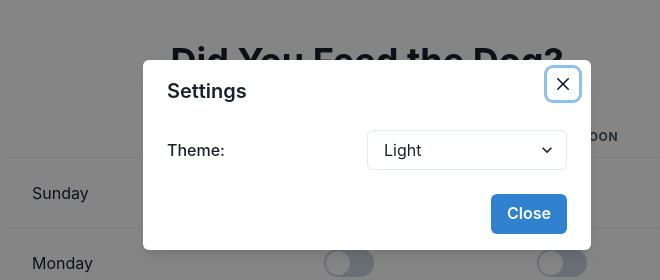
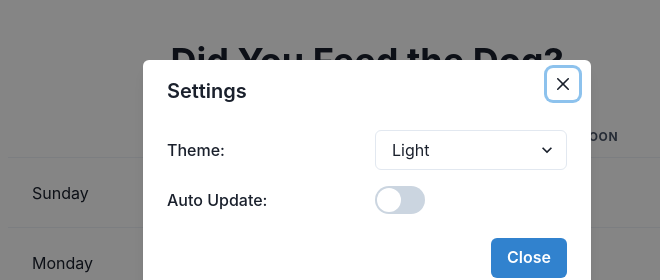
Before and after one commit to Mito9999/dyftd, a React (Create React App) app: page / in a window 1280 px wide. Both pictures are taken after a click on the button "Settings". Shown: the top 280 px of the page, without its empty margins (273-933 px from the left). Built offline with nearby package versions, Linux system fonts and the light colour scheme; no server answers.

Commit message:
Converted settings modal to grid for future features

```diff
--- a/src/components/Modals/SettingsModal.tsx
+++ b/src/components/Modals/SettingsModal.tsx
@@ -1,10 +1,11 @@
 import React from "react";
 import {
   FormControl,
-  Flex,
+  Grid,
   FormLabel,
   Select,
   useColorMode,
+  Switch,
 } from "@chakra-ui/react";
 import ModalTemplate from "./ModalTemplate";
 
@@ -14,17 +15,18 @@ const SettingsModal: React.FC = () => {
   return (
     <ModalTemplate title="Settings" closeButton="Close">
       <FormControl>
-        <Flex justify="space-between" align="center">
+        <Grid templateColumns="1fr 1fr" alignItems="center" gap={4}>
           <FormLabel mb={0}>Theme: </FormLabel>
           <Select
             defaultValue={colorMode}
             onChange={(e) => setColorMode(e.target.value)}
-            w="50%"
           >
             <option value="light">Light</option>
             <option value="dark">Dark</option>
           </Select>
-        </Flex>
+          <FormLabel mb={0}>Auto Update: </FormLabel>
+          <Switch size="lg" />
+        </Grid>
       </FormControl>
     </ModalTemplate>
   );
```
